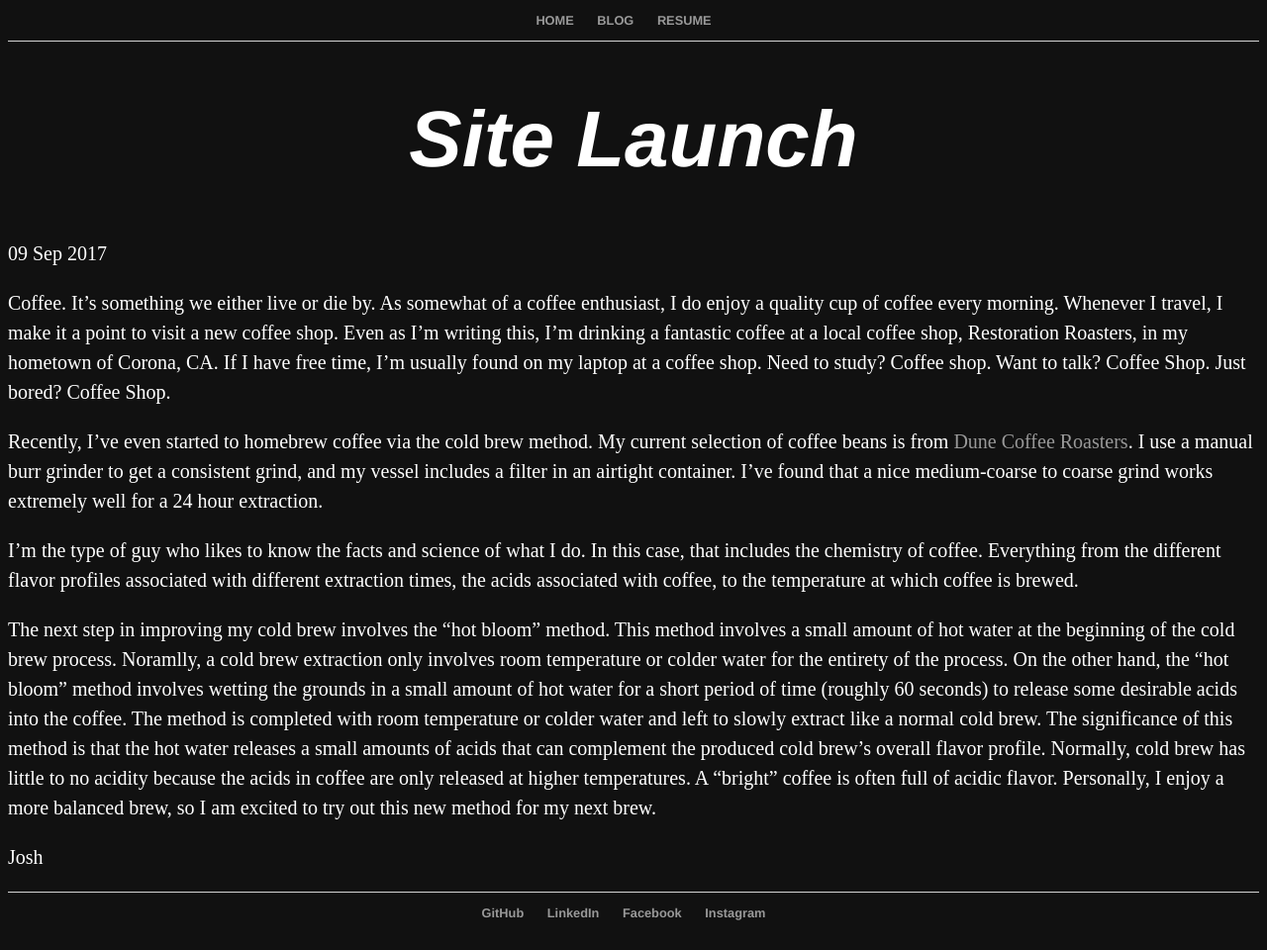
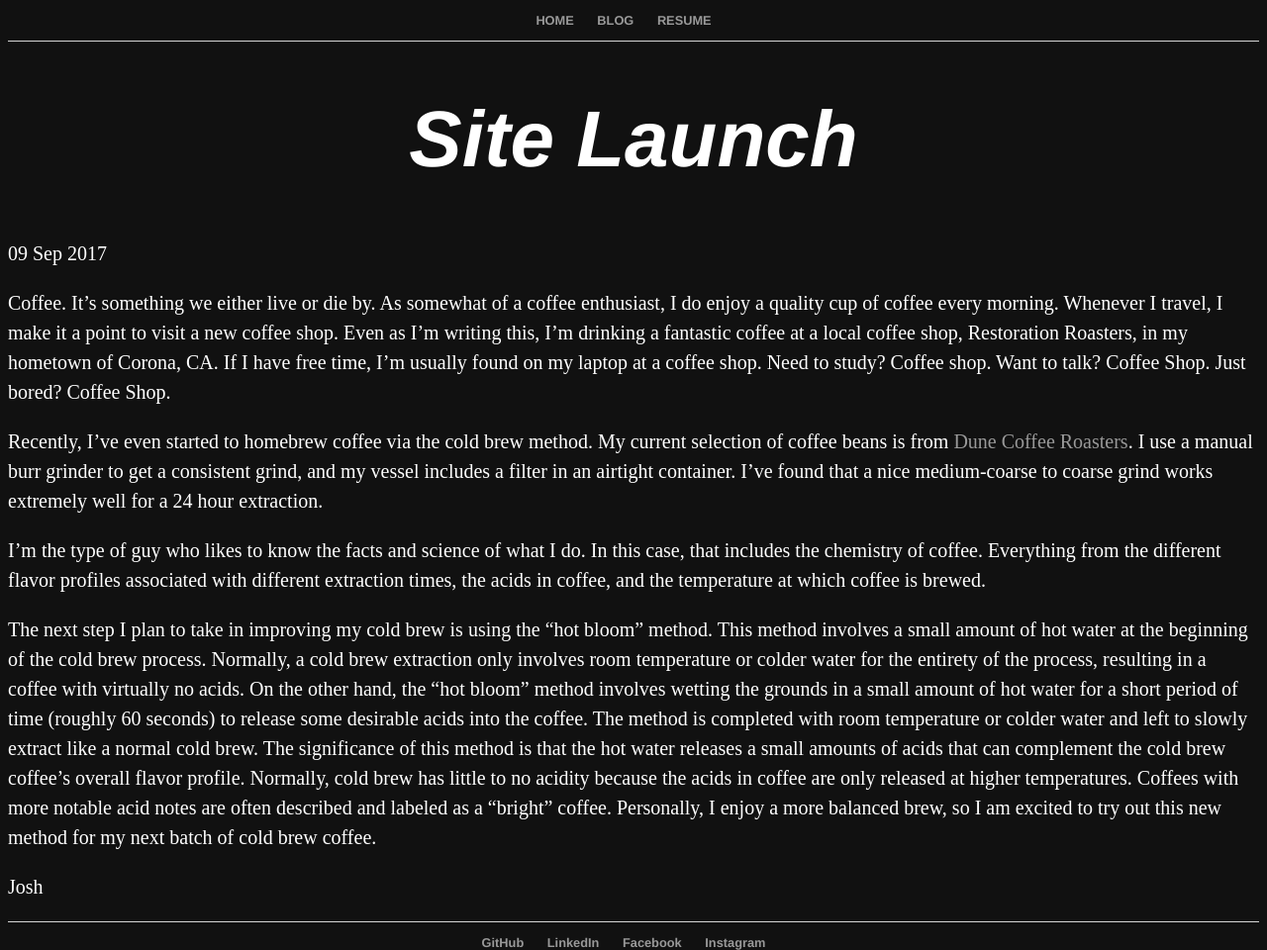
Before and after one commit to 1996leejoshua/1996leejoshua.github.io, a Jekyll site: the page built from _posts/2017-09-09-Coffee.md, in a window 1280 px wide. Shown: the whole page at 99% size. Built offline with Jekyll 4.4.1, drawn with Linux system fonts in a browser that asks for light colours; before the commit the page ends 930 px from its top, so only the background shows below that.

Commit message:
Update 2017-09-09-Coffee.md

```diff
--- a/_posts/2017-09-09-Coffee.md
+++ b/_posts/2017-09-09-Coffee.md
@@ -8,8 +8,8 @@ Coffee. It's something we either live or die by. As somewhat of a coffee enthusi
 
 Recently, I've even started to homebrew coffee via the cold brew method. My current selection of coffee beans is from <a href="https://www.dunecoffeeroasters.com/" target="blank">Dune Coffee Roasters</a>. I use a manual burr grinder to get a consistent grind, and my vessel includes a filter in an airtight container. I've found that a nice medium-coarse to coarse grind works extremely well for a 24 hour extraction.
 
-I'm the type of guy who likes to know the facts and science of what I do. In this case, that includes the chemistry of coffee. Everything from the different flavor profiles associated with different extraction times, the acids associated with coffee, to the temperature at which coffee is brewed.
+I'm the type of guy who likes to know the facts and science of what I do. In this case, that includes the chemistry of coffee. Everything from the different flavor profiles associated with different extraction times, the acids in coffee, and the temperature at which coffee is brewed.
 
-The next step in improving my cold brew involves the "hot bloom" method. This method involves a small amount of hot water at the beginning of the cold brew process. Noramlly, a cold brew extraction only involves room temperature or colder water for the entirety of the process. On the other hand, the "hot bloom" method involves wetting the grounds in a small amount of hot water for a short period of time (roughly 60 seconds) to release some desirable acids into the coffee. The method is completed with room temperature or colder water and left to slowly extract like a normal cold brew. The significance of this method is that the hot water releases a small amounts of acids that can complement the produced cold brew's overall flavor profile. Normally, cold brew has little to no acidity because the acids in coffee are only released at higher temperatures. A "bright" coffee is often full of acidic flavor. Personally, I enjoy a more balanced brew, so I am excited to try out this new method for my next brew.
+The next step I plan to take in improving my cold brew is using the "hot bloom" method. This method involves a small amount of hot water at the beginning of the cold brew process. Normally, a cold brew extraction only involves room temperature or colder water for the entirety of the process, resulting in a coffee with virtually no acids. On the other hand, the "hot bloom" method involves wetting the grounds in a small amount of hot water for a short period of time (roughly 60 seconds) to release some desirable acids into the coffee. The method is completed with room temperature or colder water and left to slowly extract like a normal cold brew. The significance of this method is that the hot water releases a small amounts of acids that can complement the cold brew coffee's overall flavor profile. Normally, cold brew has little to no acidity because the acids in coffee are only released at higher temperatures. Coffees with more notable acid notes are often described and labeled as a "bright" coffee. Personally, I enjoy a more balanced brew, so I am excited to try out this new method for my next batch of cold brew coffee.
 
 Josh
```
